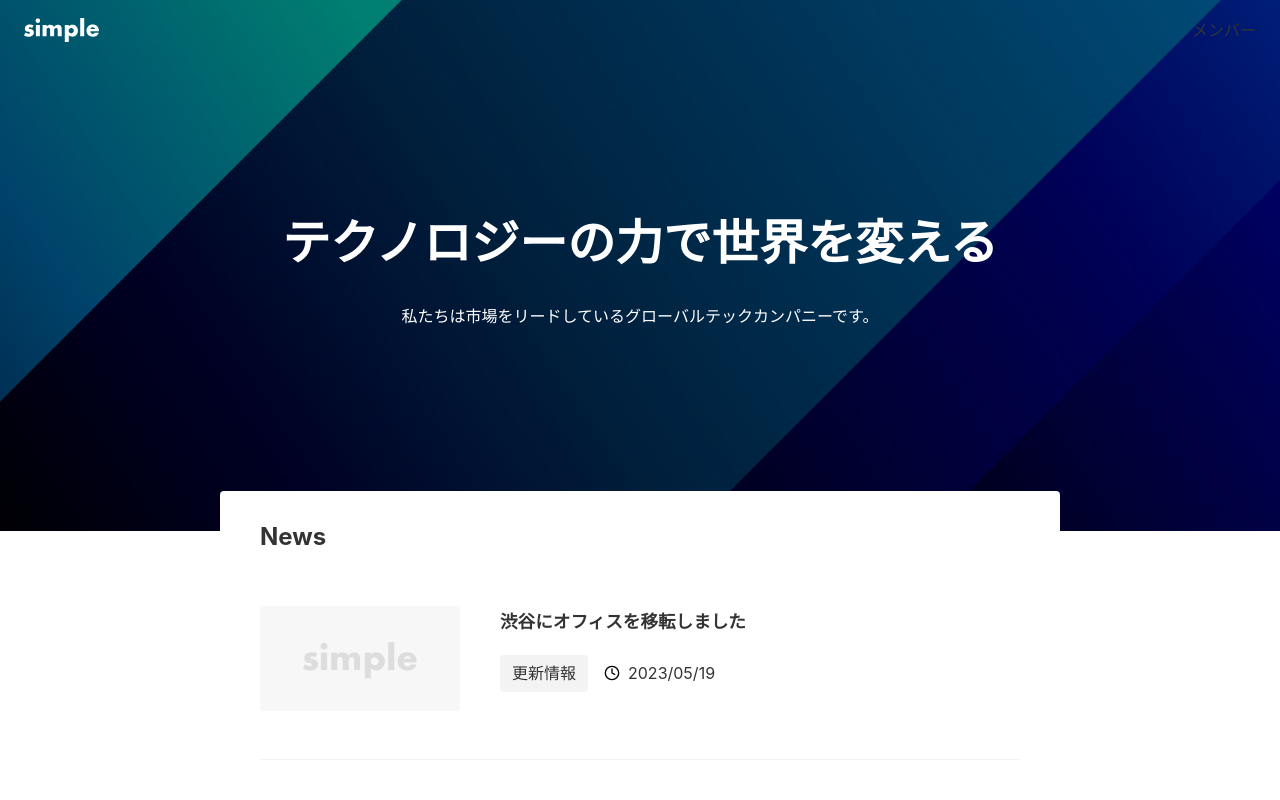
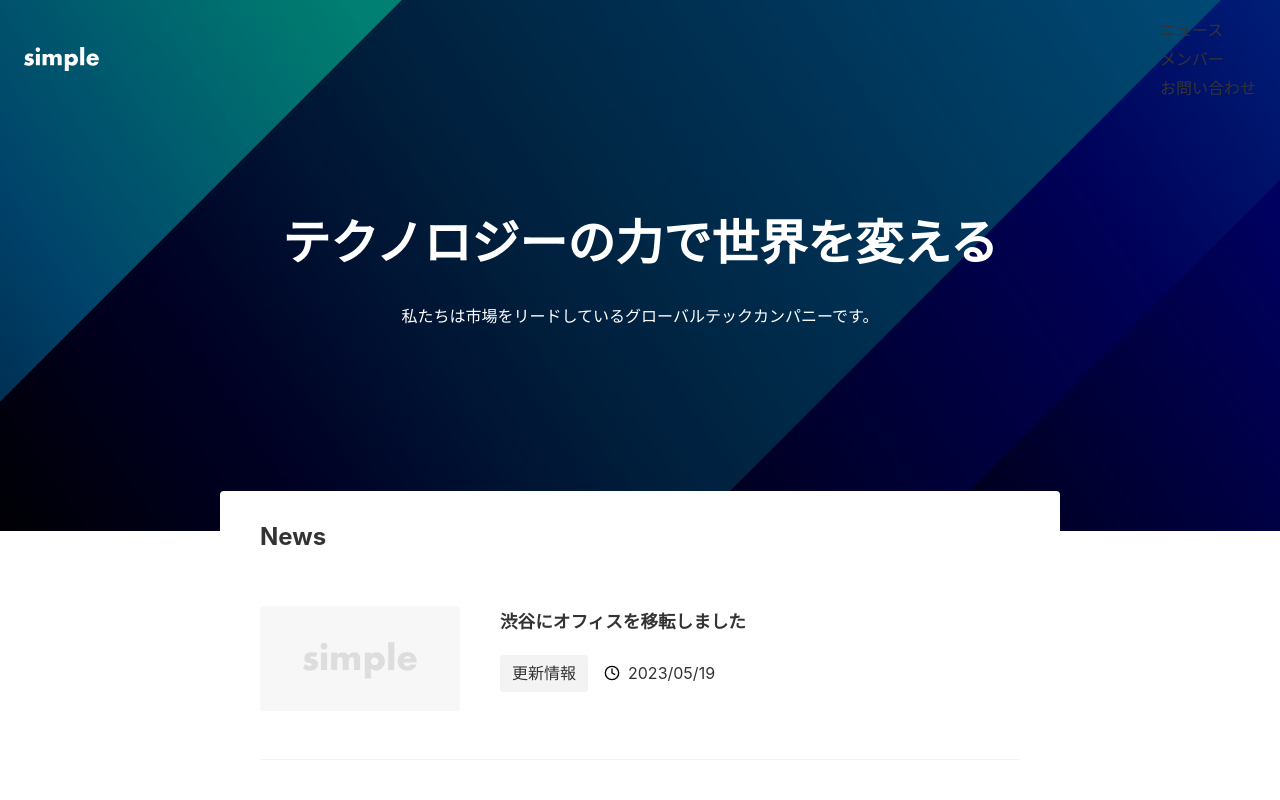
Before and after one commit to Zakky4/falsolateral-com, a Next.js app: page / in a window 1280 px wide. Shown: the top 800 px of the page. Built offline with nearby package versions, Linux system fonts and the light colour scheme.

Commit message:
Add Hearder Nav Link

```diff
--- a/app/_components/Header/index.tsx
+++ b/app/_components/Header/index.tsx
@@ -20,7 +20,13 @@
       <nav>
         <ul>
           <li>
+            <Link href="/news">ニュース</Link>
+          </li>
+          <li>
             <Link href="/members">メンバー</Link>
+          </li>
+          <li>
+            <Link href="/contact">お問い合わせ</Link>
           </li>
         </ul>
       </nav>
```
